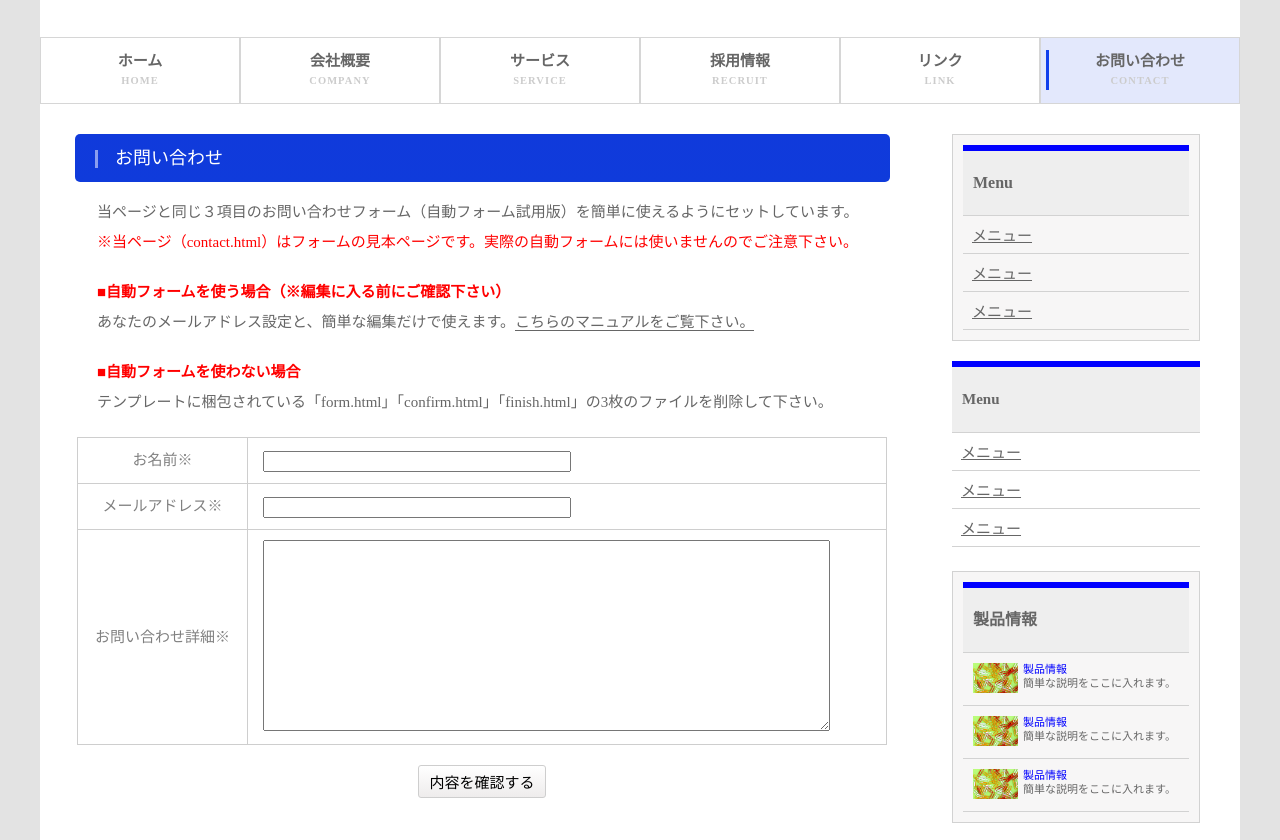
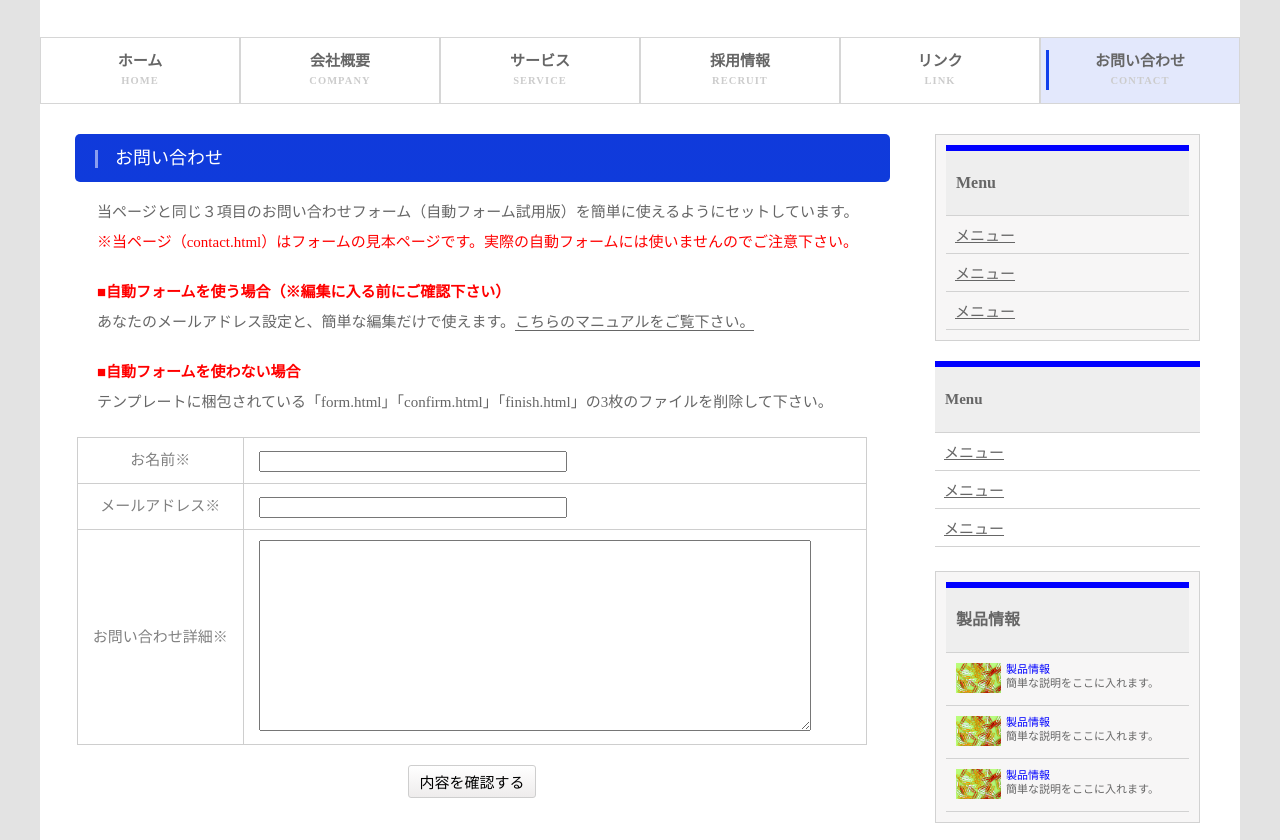
Before and after one commit to yasufumi-nishikawa/test2.github.io, a plain HTML site: page index6.html in a window 1280 px wide. Shown: the part 64-904 px from the top of the page. Drawn offline with Linux system fonts and the light colour scheme.

Commit message:
Update style.css

```diff
--- a/css/style.css
+++ b/css/style.css
@@ -739,7 +739,7 @@ position: relative;
 .contact p {
   margin-left: 57px;
   line-height: 2;
-  width: 810px;
+  width: 790px;
   margin-bottom: 20px;
   margin-top: 0px;
 }
@@ -751,7 +751,7 @@ position: relative;
 
 .contact-t {
   margin-left: 37px;
-  width: 810px;
+  width: 790px;
 }
 
 .contact-t-left,.contact-t-right{
@@ -798,7 +798,7 @@ position: relative;
 
 .contact-button {
   text-align: center;
-  width: 810px;
+  width: 790px;
   margin-left: 37px;
   padding-top: 20px;
 }
```
